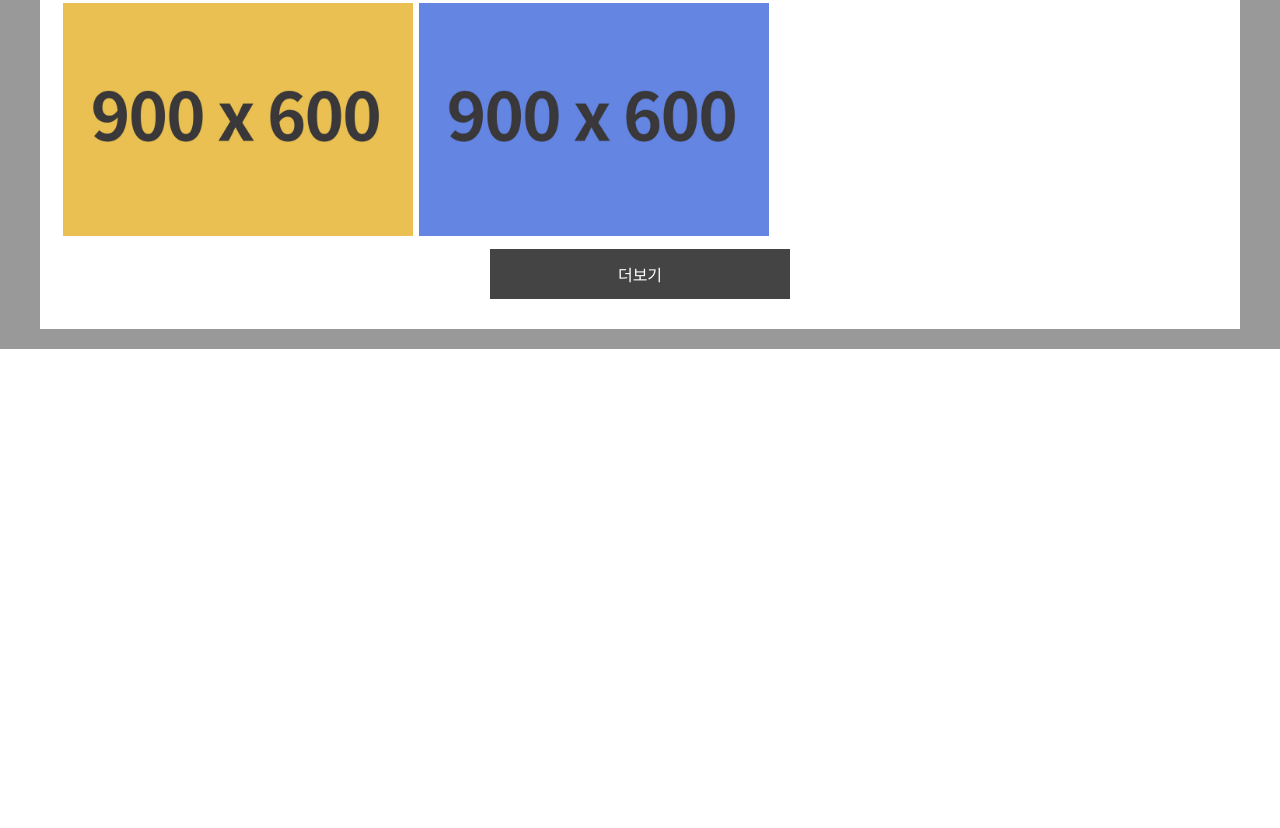
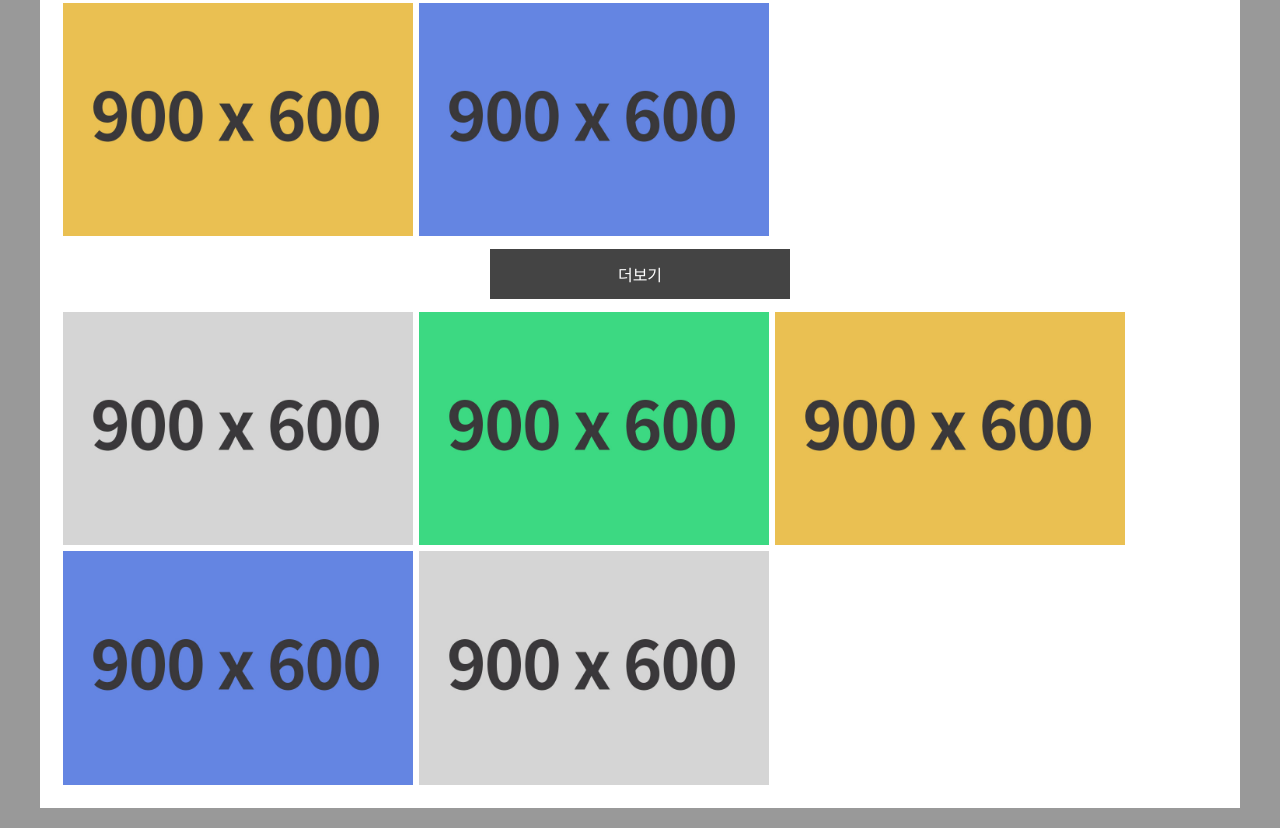
Before and after one commit to gutmate/slideThumb, a plain HTML site: page index.html in a window 1280 px wide. Shown: the part 519-1347 px from the top of the page. Before the commit the page ends 868 px from the top, so only its background shows below. Drawn offline with nearby package versions, Linux system fonts and the light colour scheme.

Commit message:
다중 객체 테스트

```diff
--- a/index.html
+++ b/index.html
@@ -113,6 +113,55 @@ body {font-family:'NotoSansKR', sans-serif; word-break:keep-all; word-wrap:break
                 <div class="btn_wrap">
                     <button type="button" class="btn_more">더보기</button>
                 </div>
+
+                <div class="slide_img_wrap" id="slideimg">
+                    <div class="img_list">
+                        <div class="img_thumb">
+                            <button type="button" class="btn_thumb">
+                                <img src="resource/images/slide_img/img_a.jpg" alt="">
+                            </button>
+                        </div>
+                        <div class="img_thumb">
+                            <button type="button" class="btn_thumb">
+                                <img src="resource/images/slide_img/img_b.jpg" alt="">
+                            </button>
+                        </div>
+                        <div class="img_thumb">
+                            <button type="button" class="btn_thumb">
+                                <img src="resource/images/slide_img/img_c.jpg" alt="">
+                            </button>
+                        </div>
+                        <div class="img_thumb">
+                            <button type="button" class="btn_thumb">
+                                <img src="resource/images/slide_img/img_d.jpg" alt="">
+                            </button>
+                        </div>
+                        <div class="img_thumb">
+                            <button type="button" class="btn_thumb">
+                                <img src="resource/images/slide_img/img_a.jpg" alt="">
+                            </button>
+                        </div>
+
+                        <!-- 동적 생성 -->
+                        <div class="img_viewer">
+                            <div class="img_box">
+                                <div class="img">
+                                    <img src="" alt="이미지">
+                                </div>
+                                <div class="arrow">
+                                    <button class="btn_prev">이전</button>
+                                    <button class="btn_next">다음</button>
+                                </div>
+                            </div>
+                            <div class="info">
+                                <div class="subject">제목</div>
+                                <div class="cont">내용</div>
+                            </div>
+
+                        </div>
+                        <!-- // 동적 생성 -->
+                    </div>
+                </div>
             </div><!-- //content -->
         </div><!-- //container -->
     </div><!-- //wrap -->
@@ -122,6 +171,11 @@ body {font-family:'NotoSansKR', sans-serif; word-break:keep-all; word-wrap:break
 <script>
     // 슬라이드 선언
     var slideImg = SlideThumb('#slideImage', {
+        column: 3
+    });
+
+    // 슬라이드 선언
+    var slideimage = SlideThumb('#slideimg', {
         column: 3
     });
 
```
